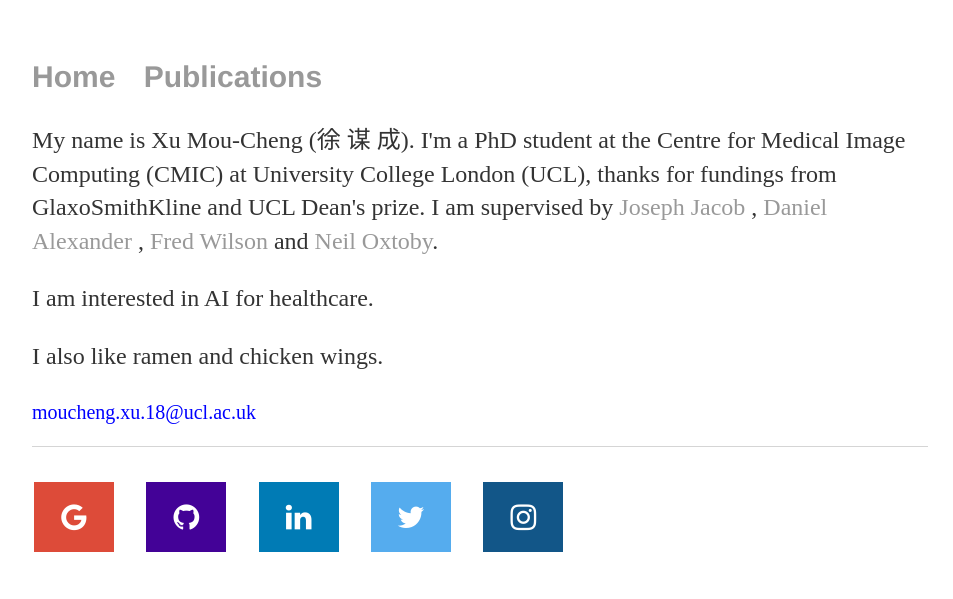
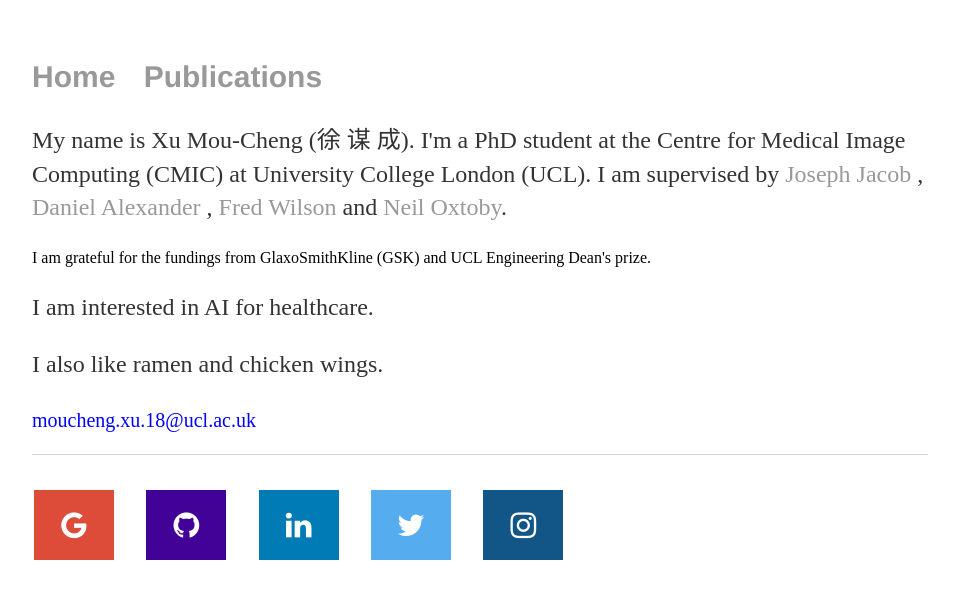
Before and after one commit to moucheng2017/mouchengxu.github.io, a Jekyll site: the page built from index.html, in a window 1280 px wide. Shown: the top 599 px of the page, without its empty margins (160-1113 px from the left). Built offline with Jekyll 4.4.1, drawn with Linux system fonts in a browser that asks for light colours.

Commit message:
Update index.html

```diff
--- a/index.html
+++ b/index.html
@@ -4,11 +4,12 @@ title: Mou-Cheng Xu
 ---
 <div class="blurb">
 <!-- 	<h1>About Mou-Cheng Xu (徐 谋 成)</h1> -->
-	<p>My name is Xu Mou-Cheng (徐 谋 成). I'm a PhD student at the Centre for Medical Image Computing (CMIC) at University College London (UCL), thanks for fundings from GlaxoSmithKline and UCL Dean's prize.
+	<p>My name is Xu Mou-Cheng (徐 谋 成). I'm a PhD student at the Centre for Medical Image Computing (CMIC) at University College London (UCL).
 		I am supervised by <a href="https://scholar.google.com/citations?user=XCcV5ocAAAAJ&hl=en">Joseph Jacob</a> ,
 		<a href="https://scholar.google.co.uk/citations?user=mH-ZOQEAAAAJ&hl=en">Daniel Alexander</a> ,
 		<a href="https://uk.linkedin.com/in/frederickwilson">Fred Wilson</a> and
 		<a href="https://scholar.google.com/citations?user=uWfRPHEAAAAJ&hl=en">Neil Oxtoby</a>.</p>
+	I am grateful for the fundings from GlaxoSmithKline (GSK) and UCL Engineering Dean's prize.
 	<p>I am interested in AI for healthcare.</p>
 	<p>I also like ramen and chicken wings.</p>
 	<p style="color:blue; font-size:20px">moucheng.xu.18@ucl.ac.uk</p>
```
